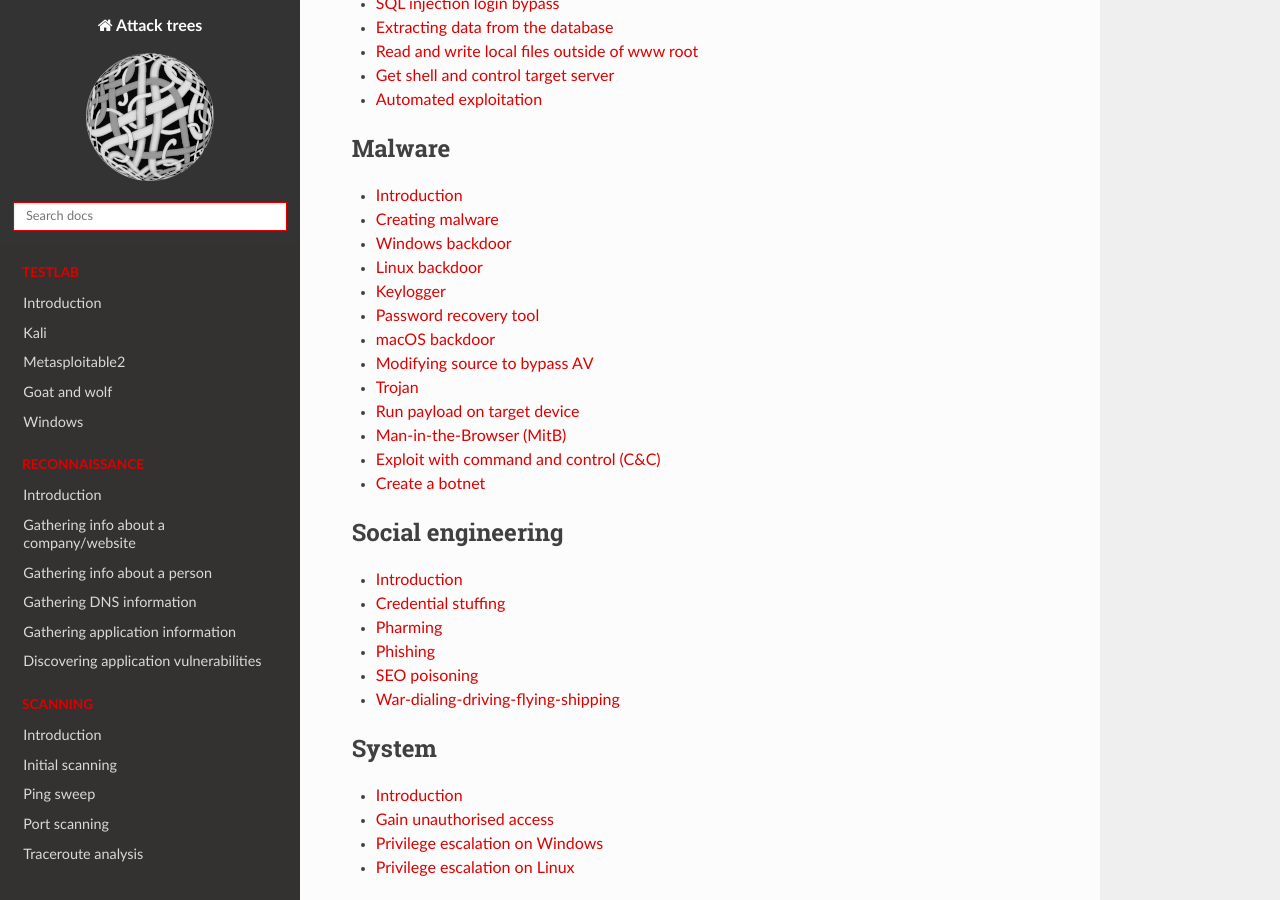
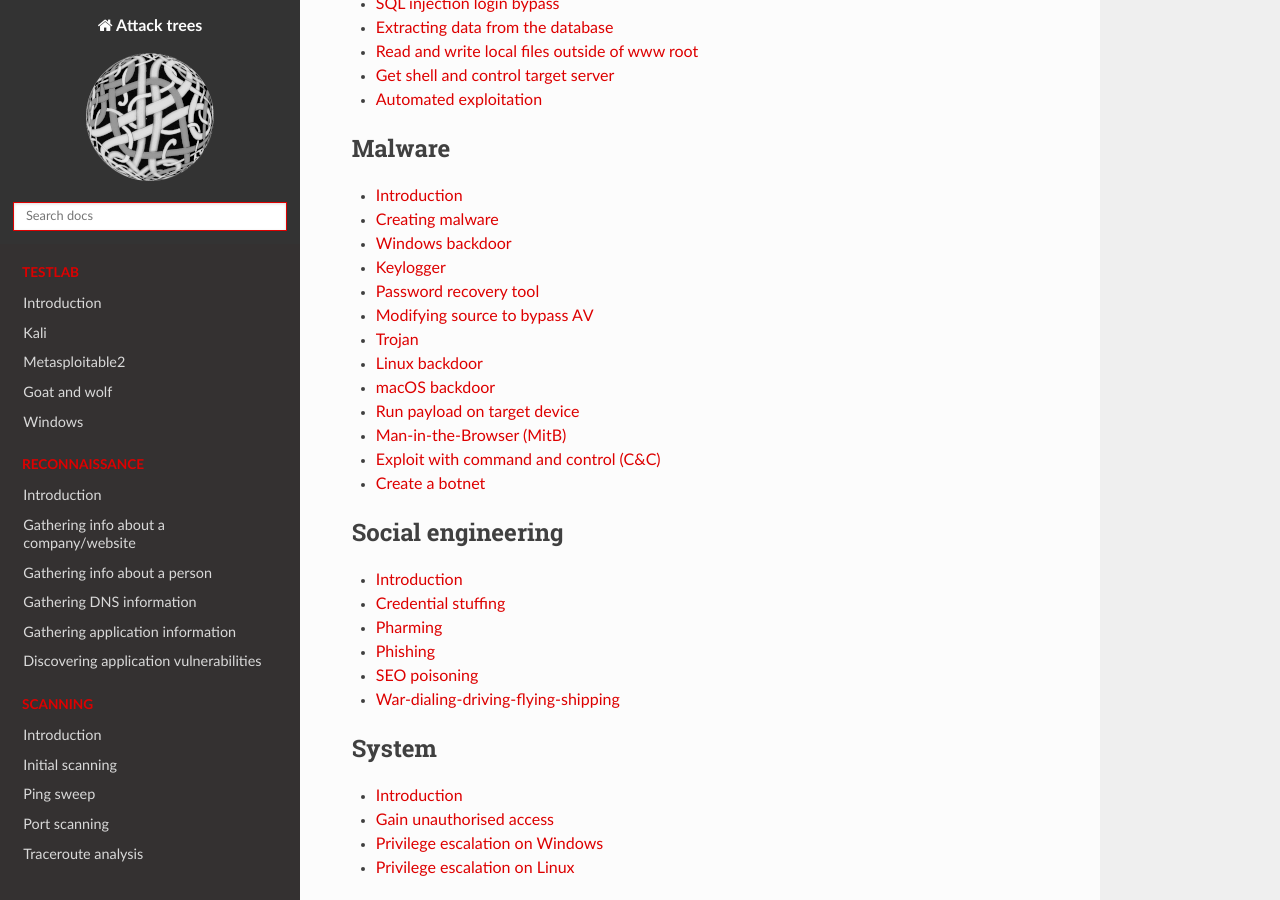
Before and after one commit to tymyrddin/red-basic, a Sphinx documentation site: the page built from source/index.rst, in a window 1280 px wide and 900 px high, scrolled down 1728 px. Built offline with Sphinx 7.4.7 and the Read the Docs theme 2.0.0, drawn with Linux system fonts in a browser that asks for light colours.

Commit message:
Payloads

```diff
--- a/source/index.rst
+++ b/source/index.rst
@@ -99,12 +99,12 @@ Attack Trees represent often used movements and can help organise our thoughts a
    docs/malware/README.md
    docs/malware/Create-malware.md
    docs/malware/Backdoor-Windows.md
-   docs/malware/Backdoor-Linux.md
    docs/malware/Keylogger.md
    docs/malware/Password-recovery.md
-   docs/malware/Backdoor-macOS.md
    docs/malware/Modify-source.md
    docs/malware/Trojan.md
+   docs/malware/Backdoor-Linux.md
+   docs/malware/Backdoor-macOS.md
    docs/malware/Target-device.md
    docs/malware/MitB.md
    docs/malware/C2.md
```
